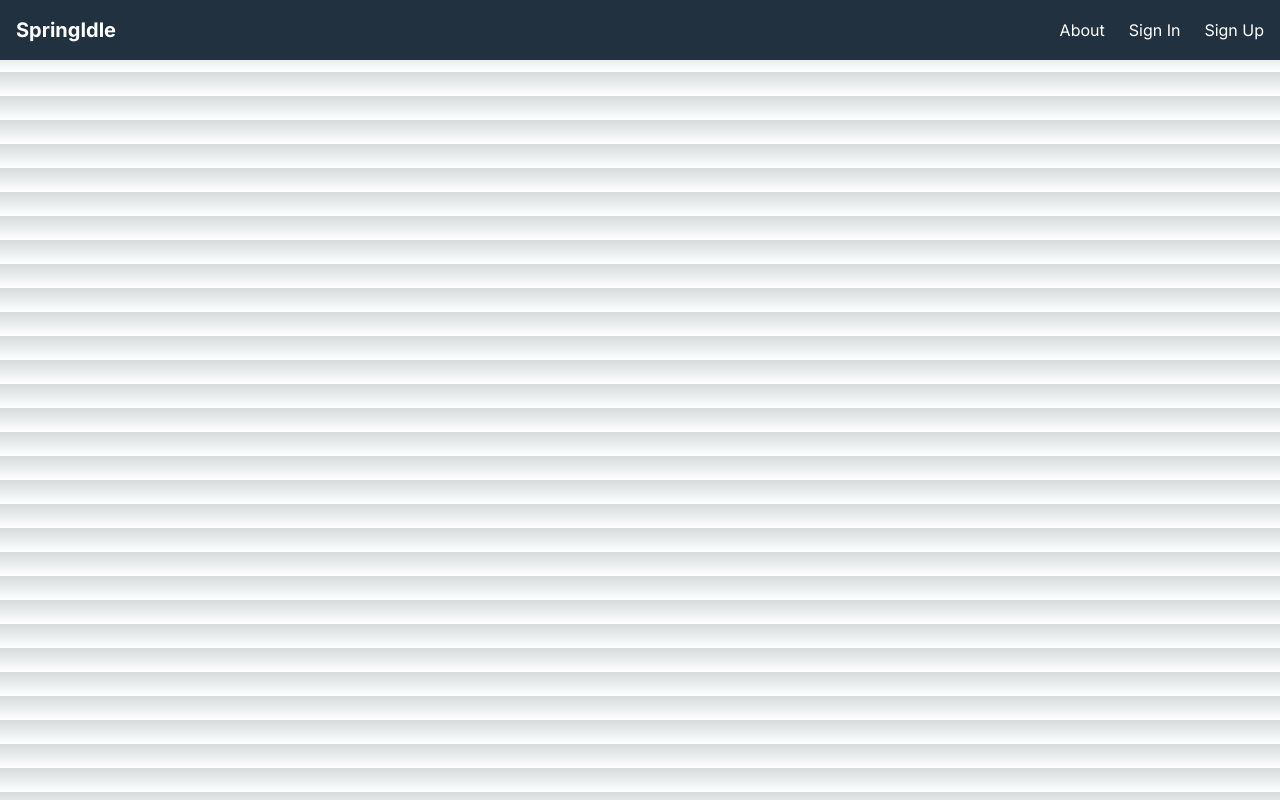
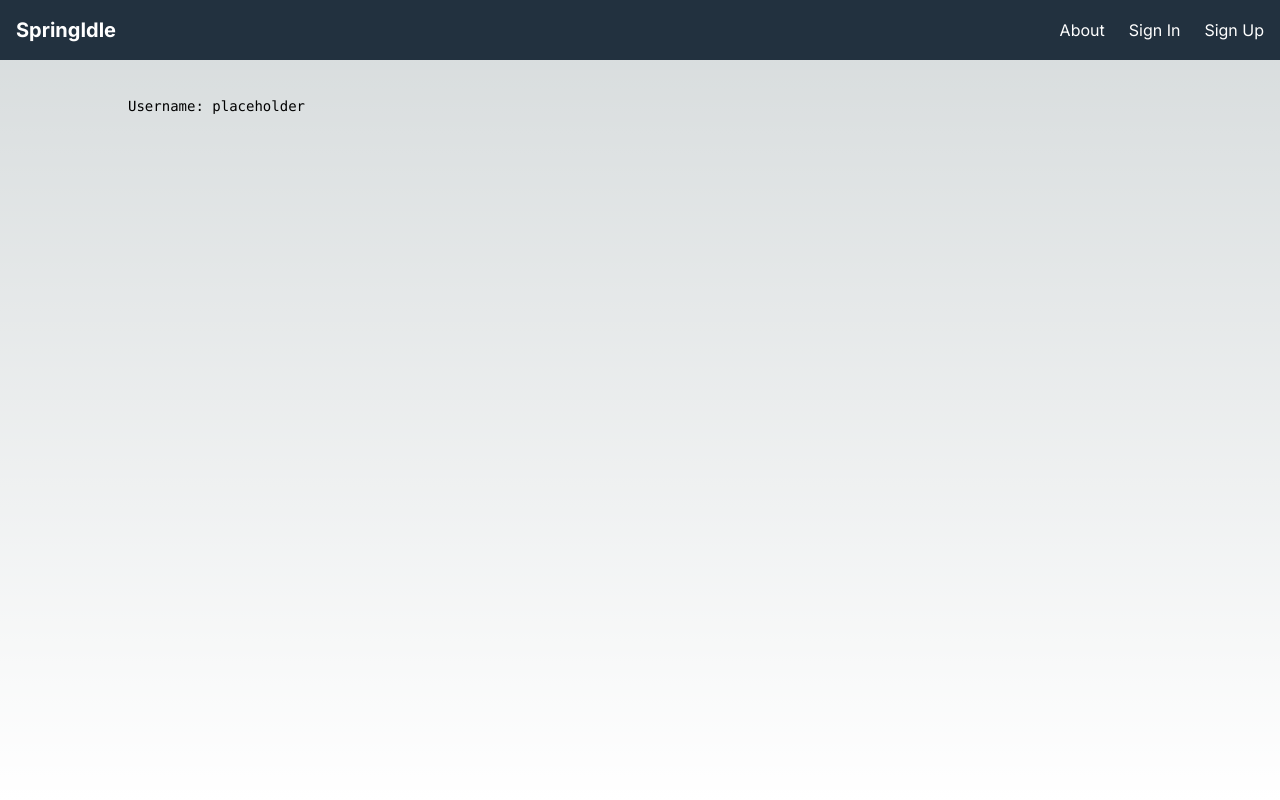
Before and after one commit to Vall98/SpringIdle-Front, a Next.js app: page /me in a window 1280 px wide. Built offline with nearby package versions, Linux system fonts and the light colour scheme; no server answers.

Commit message:
[FIX] profile page and added placeholder

```diff
--- /dev/null
+++ b/src/app/actions/users.ts
@@ -0,0 +1,11 @@
+'use server'
+
+import { fetchWithCredentials } from "./auth"
+
+export async function getCurrentUserInfo() {
+  const res = await fetchWithCredentials('/me', 'GET', undefined);
+  if (res.error) {
+    return;
+  }
+
+}
--- a/src/app/me/page.tsx
+++ b/src/app/me/page.tsx
@@ -1,7 +1,9 @@
 const Me = () => {
   return (
-    <main>
-      ME
+    <main className="flex min-h-screen flex-col items-center justify-between p-24">
+      <div className="z-10 w-full max-w-5xl items-center justify-between font-mono text-sm lg:flex">
+        Username: {'placeholder'}
+      </div>
     </main>
   );
 }
```
